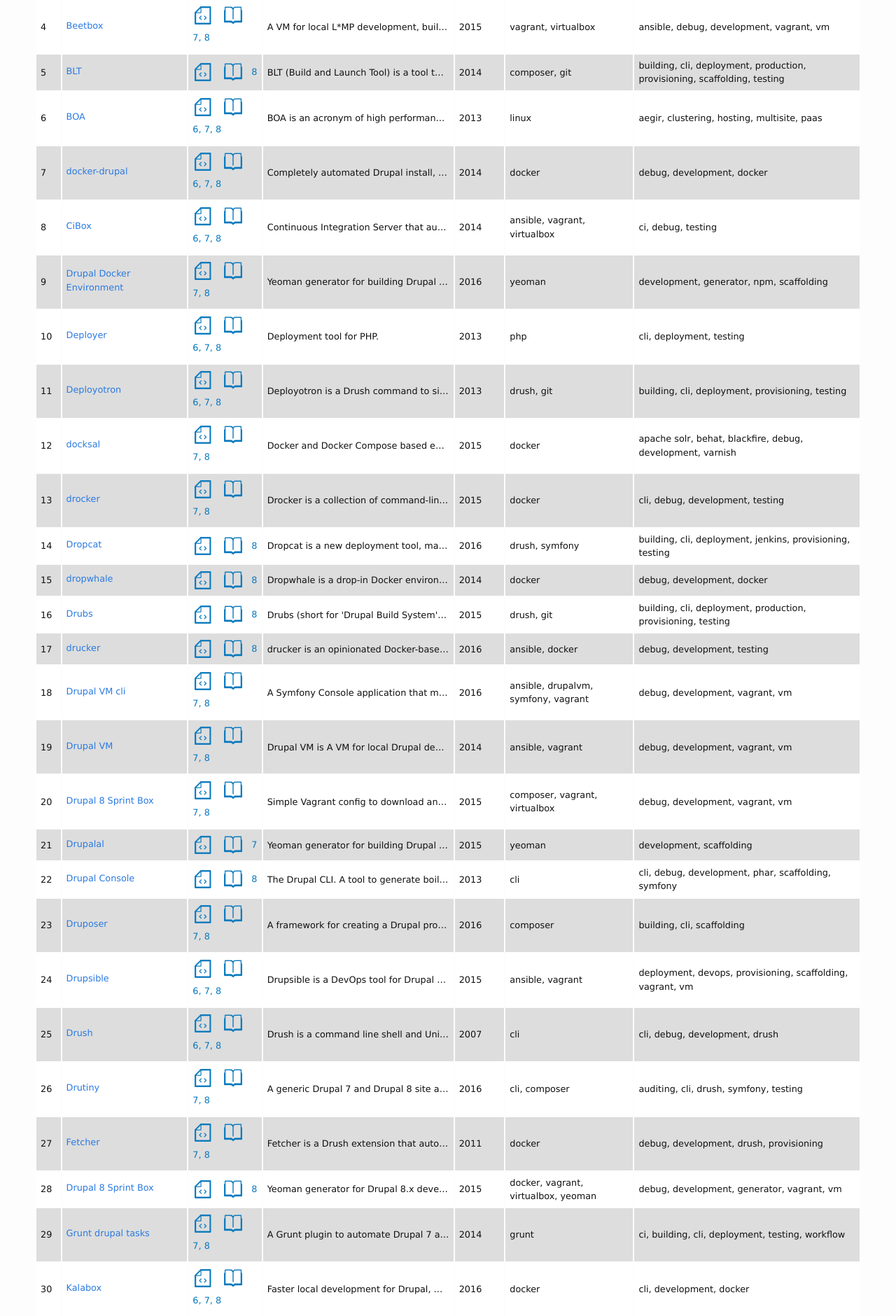
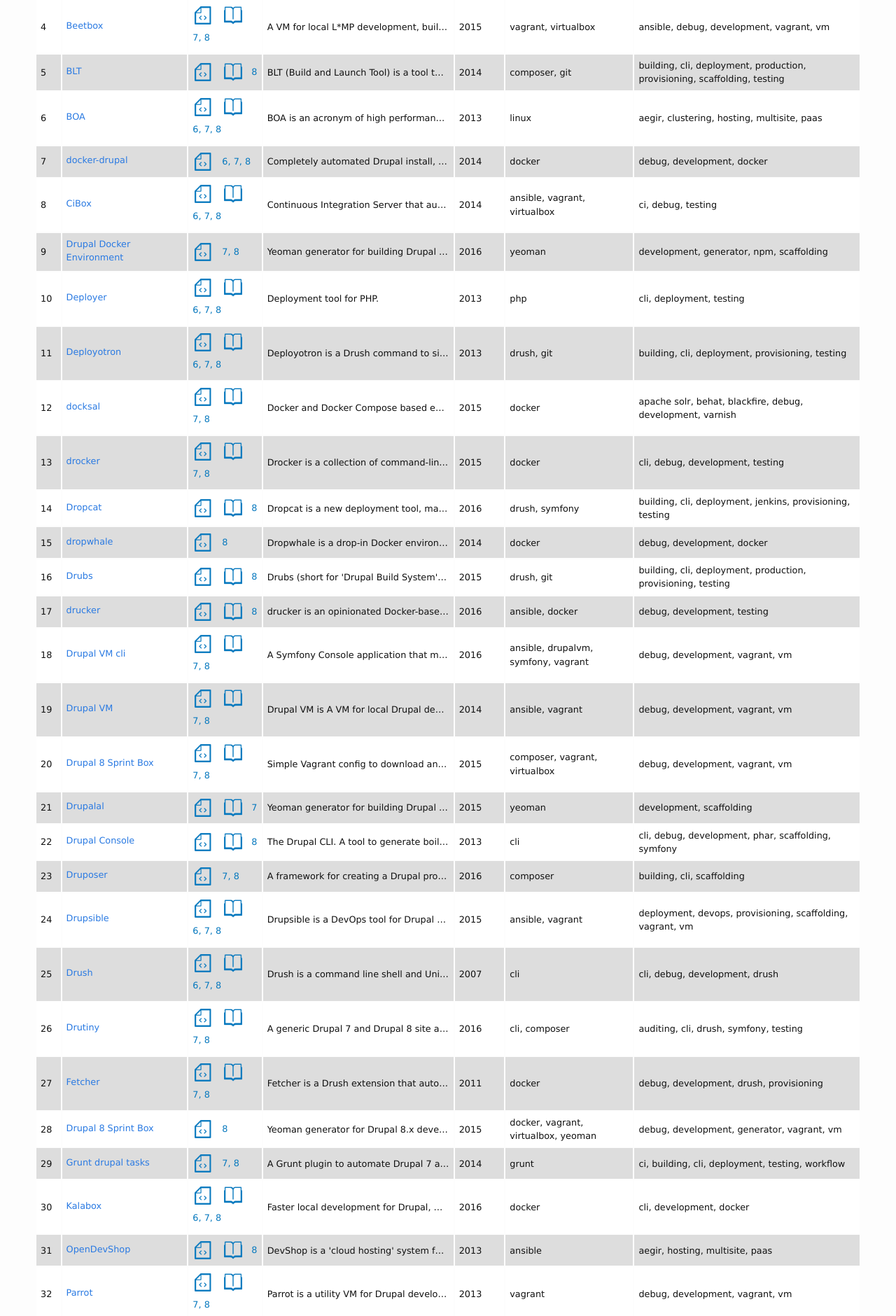
Before and after one commit to drupaltools/drupaltools.github.io, a Jekyll site: the page built from index.html, in a window 1280 px wide. Shown: the part 541-2421 px from the top of the page at 70% size. Built offline with Jekyll 4.4.1, drawn with Linux system fonts in a browser that asks for light colours; comment, search, counter and statistics services are not loaded.

Commit message:
Add if for missing docs

```diff
--- a/index.html
+++ b/index.html
@@ -18,10 +18,11 @@
     </tr>
 
     {% for project_hash in site.data.projects %}
-    {% assign project = project_hash[1] %}
-    {% assign requires =  project.requires | sort | join: ', ' | downcase %}
-    {% assign category =  project.category | sort | join: ', ' | downcase %}
-    {% assign drupal =  project.drupal_versions | sort | join: ', ' %}
+
+      {% assign project = project_hash[1] %}
+      {% assign requires =  project.requires | sort | join: ', ' | downcase %}
+      {% assign category =  project.category | sort | join: ', ' | downcase %}
+      {% assign drupal =  project.drupal_versions | sort | join: ', ' %}
 
       <tr class="result-row" data-created="{{ project.year_created }}" data-requires="{{ requires }}" data-category="{{ category }}" data-drupal="{{ drupal }}">
         <td>{{ forloop.index }}</td>
@@ -31,7 +32,9 @@
         <td>
           <div class="project-icons">
             <a class="project-source" title="Source" href="{{ project.source }}">{{ project.source | replace:'https://','' | replace:'http://','' }}</a>
-            <a class="project-docs" title="Docs" href="{{ project.docs }}">{{ project.docs | replace:'https://','' | replace:'http://','' }}</a>
+            {% if project.docs %}
+              <a class="project-docs" title="Docs" href="{{ project.docs }}">{{ project.docs | replace:'https://','' | replace:'http://','' }}</a>
+            {% endif %}
             <span class="filter-drupal project-drupal">{{ drupal }}</span>
           </div>
         </td>
--- a/tiles/index.html
+++ b/tiles/index.html
@@ -15,7 +15,9 @@
 
         <div class="project-icons">
           <a class="project-source" title="Source" href="{{ project.source }}">{{ project.source | replace:'https://','' | replace:'http://','' }}</a>
-          <a class="project-docs" title="Docs" href="{{ project.docs }}">{{ project.docs | replace:'https://','' | replace:'http://','' }}</a>
+          {% if project.docs %}
+            <a class="project-docs" title="Docs" href="{{ project.docs }}">{{ project.docs | replace:'https://','' | replace:'http://','' }}</a>
+            {% endif %}
           <span class="project-drupal filter-drupal">{{ project.drupal_versions | sort | join: ', ' }}</span>
         </div>
 
```
